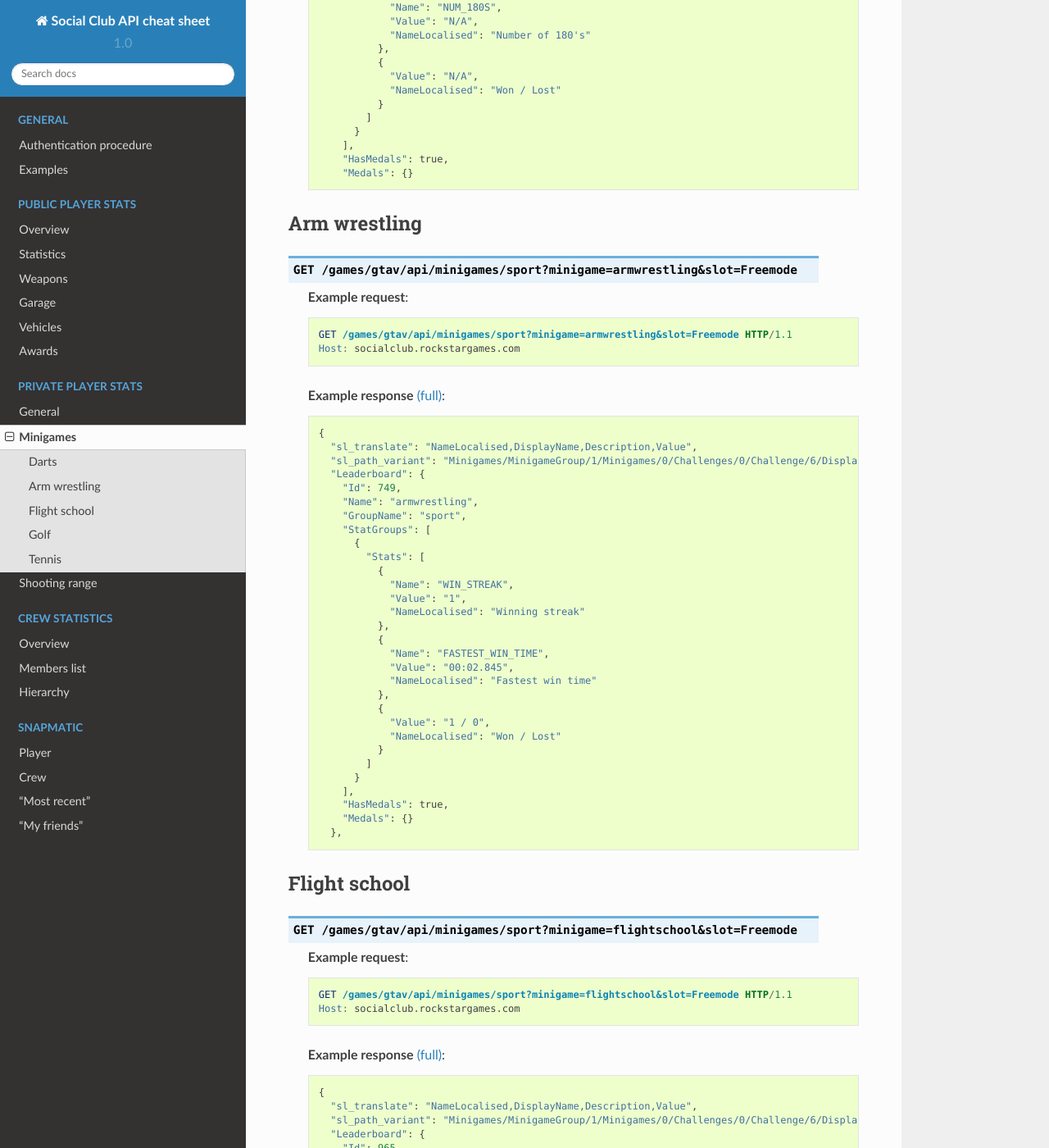
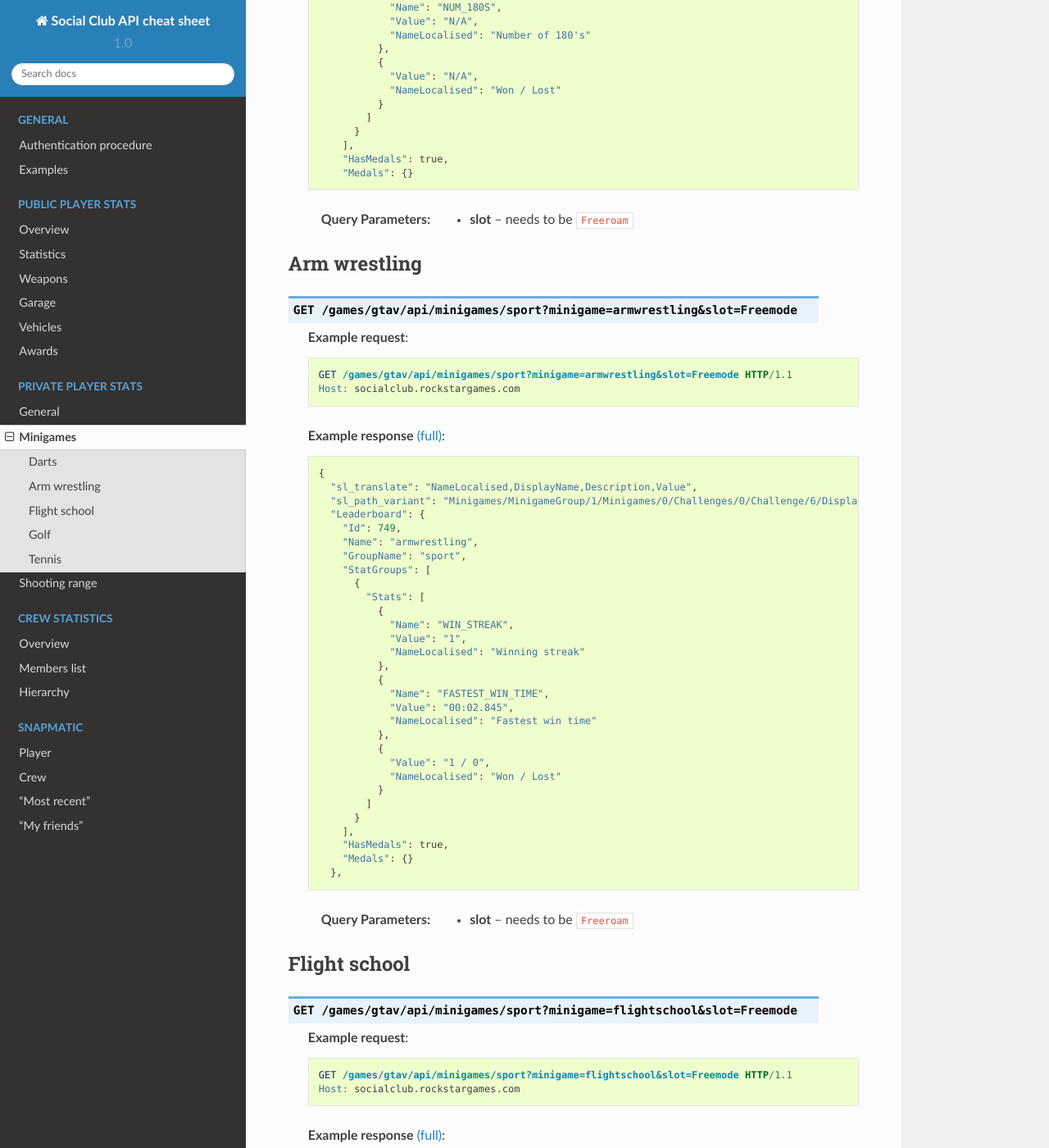
Before and after one commit to gta5-map/Social-Club-API-cheat-sheet, a Sphinx documentation site: the page built from docs/minigames.rst, in a window 1280 px wide and 1400 px high, scrolled down 804 px. Shown: the whole window at 82% size. Built offline with Sphinx 7.4.7 and the Read the Docs theme 2.0.0, drawn with Linux system fonts in a browser that asks for light colours; some of the changed text lies outside the part shown.

Commit message:
Add required parameters

```diff
--- a/docs/minigames.rst
+++ b/docs/minigames.rst
@@ -24,6 +24,8 @@ Darts
     :code: json
     :end-line: 30
 
+  :query slot: needs to be ``Freeroam``
+
 Arm wrestling
 -------------
 
@@ -42,6 +44,8 @@ Arm wrestling
     :literal:
     :code: json
     :end-line: 30
+
+  :query slot: needs to be ``Freeroam``
 
 Flight school
 -------------
@@ -62,6 +66,8 @@ Flight school
     :code: json
     :end-line: 30
 
+  :query slot: needs to be ``Freeroam``
+
 Golf
 ----
 
@@ -81,6 +87,7 @@ Golf
     :code: json
     :end-line: 30
 
+  :query slot: needs to be ``Freeroam``
 
 Tennis
 ------
@@ -100,3 +107,5 @@ Tennis
     :literal:
     :code: json
     :end-line: 30
+
+  :query slot: needs to be ``Freeroam``
```
